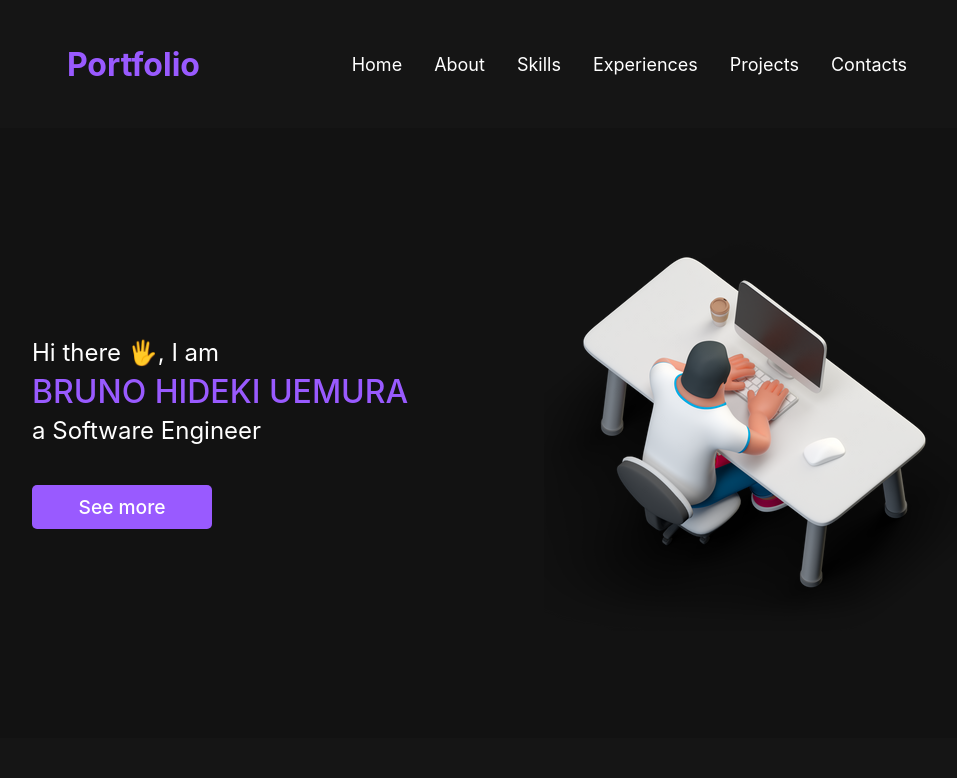
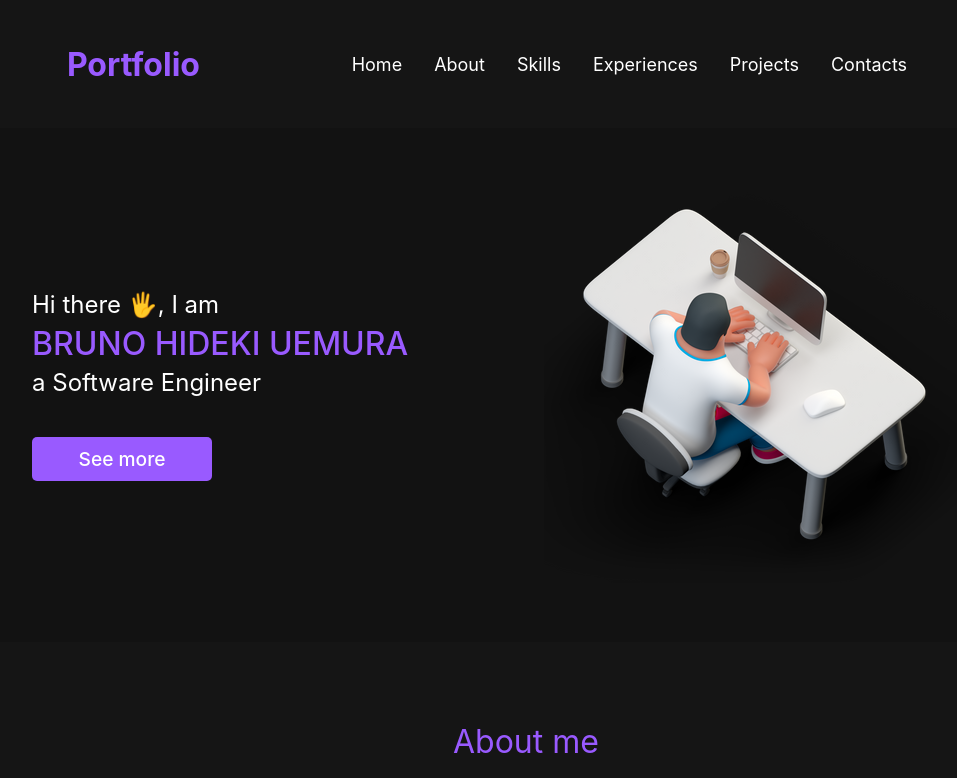
Before and after one commit to BrunoUemura/hidefolio, a React (Vite) app: page / in a window 1280 px wide. Shown: the top 778 px of the page, without its empty margins (137-1094 px from the left). Built offline with nearby package versions, Linux system fonts and the light colour scheme.

Commit message:
fix navbar position

```diff
--- a/src/components/About/styles.module.scss
+++ b/src/components/About/styles.module.scss
@@ -53,7 +53,7 @@
 
 .information .buttons {
   display: flex;
-  justify-content: space-around;
+  justify-content: space-between;
   align-items: center;
 
   a {
--- a/src/components/Banner/styles.module.scss
+++ b/src/components/Banner/styles.module.scss
@@ -2,7 +2,8 @@
   display: flex;
   justify-content: center;
   width: var(--section-size);
-  padding: 5rem 0rem;
+  padding: 2rem 0rem;
+  padding-top: 10rem;
   background-color: var(--second-black);
 }
 
--- a/src/components/Navbar/styles.module.scss
+++ b/src/components/Navbar/styles.module.scss
@@ -1,5 +1,7 @@
 .navbar {
   width: var(--section-size);
+  position: fixed;
+  top: 0;
   height: 8rem;
   display: flex;
   justify-content: space-around;
```
